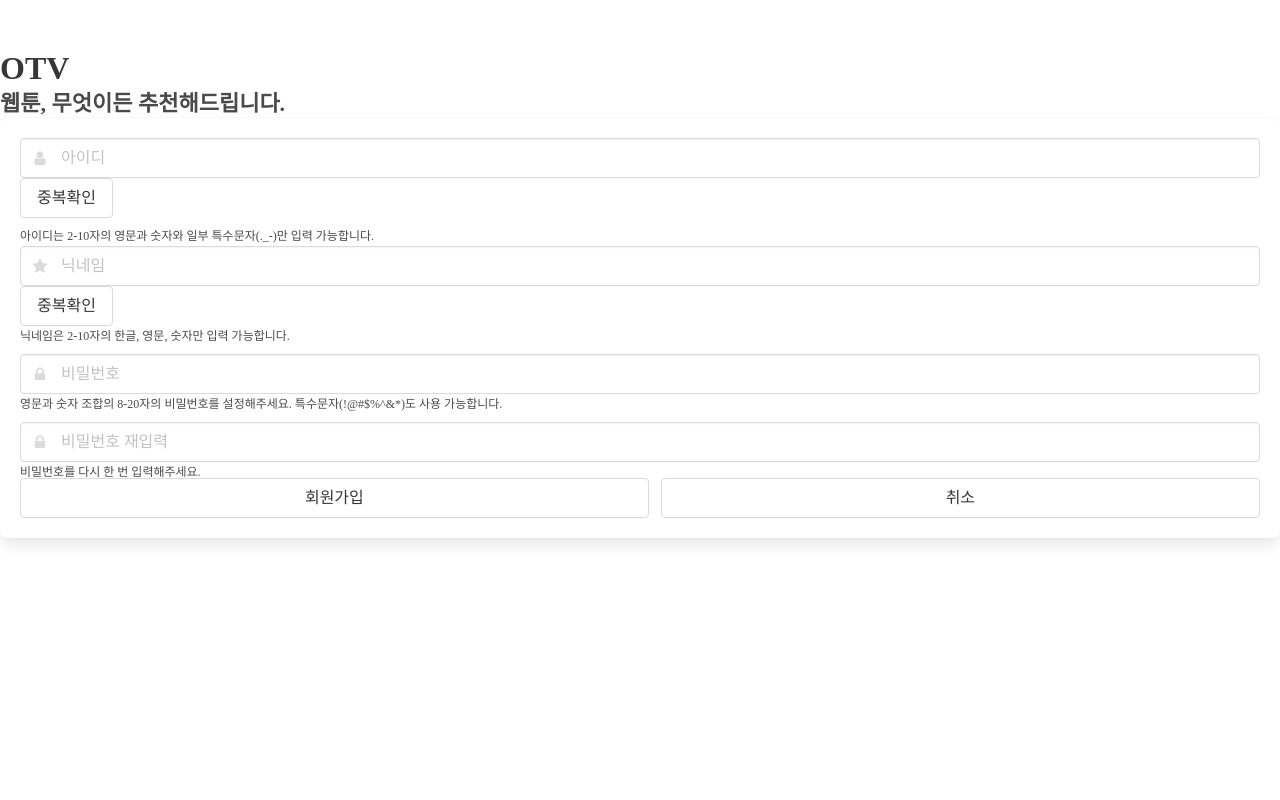
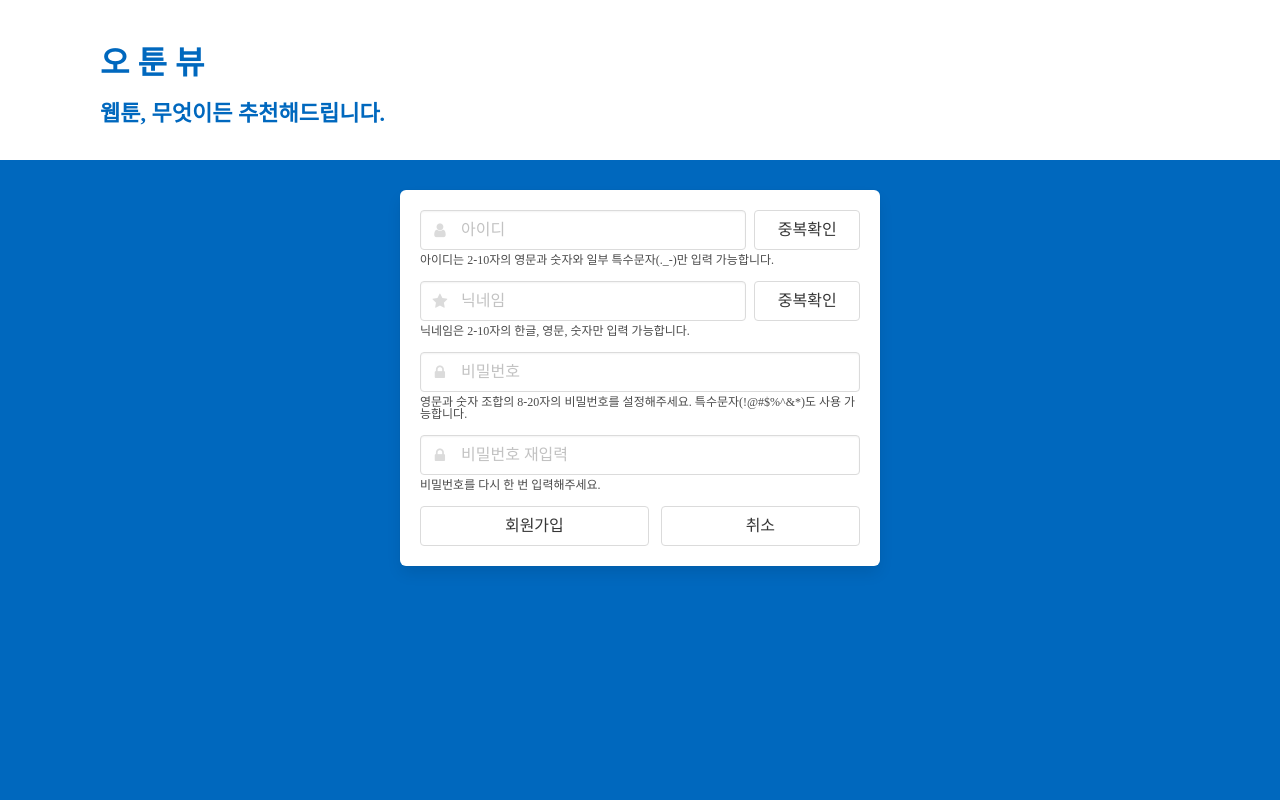
Before and after one commit to Jihyun85/team18_otv, a Flask app: page /join in a window 1280 px wide. Run offline with Flask 2, Linux system fonts and the light colour scheme; some libraries are stand-ins or nearby versions; some web fonts are replaced.

Commit message:
conflict resolve

```diff
--- a/static/css/join.css
+++ b/static/css/join.css
@@ -1 +1,80 @@
 /*join*/
+html,
+body{
+    background-color: #0068be;
+    height: 100vh;
+    width: 100vw;
+    position: relative;
+    margin: 0px;
+    padding: 0px;
+
+
+}
+
+.join-header{
+    padding : 45px 100px 45px 100px;
+    background-color: white;
+    width: 100vw;
+    height: 20vh;
+    postion: absolute;
+    top: 0;
+    left: 0;
+    margin: 0;
+}
+
+
+
+.join-container{
+    margin: auto 0;
+
+}
+
+.title,
+.subtitle {
+    color:#0068be;
+}
+
+
+.box{
+    max-width:480px;
+    max-heigth:300px;
+    margin:30px auto 0px auto;
+}
+
+.input:focus::placeholder{
+    color:transparent;
+}
+
+
+.input{
+    margin:0px;
+}
+
+
+.is_blue{
+    background-color:#0068be;
+    color:white;
+}
+
+
+.id-field,
+.nickname-field {
+    width: 100%;
+    display:flex;
+
+    justify-content: space-between;
+    align-items: center;
+}
+
+.id-check-box,
+.nickname-check-box{
+    width: 74%;
+}
+
+.btn-check{
+    width: 24%;
+}
+
+p{
+    margin-bottom: 15px;
+}
--- a/static/css/login.css
+++ b/static/css/login.css
@@ -1 +1,66 @@
 /*login*/
+html,
+body{
+    background-color: #0068be;
+    height: 100vh;
+    width: 100vw;
+    position: relative;
+    margin: 0px;
+    padding: 0px;
+
+
+}
+
+.longin-header{
+    padding : 45px 100px 45px 100px;
+    background-color: white;
+    width: 100vw;
+    height: 20vh;
+    postion: absolute;
+    top: 0;
+    left: 0;
+    margin: 0;
+}
+
+
+
+.login-container{
+    margin: auto 0;
+
+}
+
+.title,
+.subtitle {
+    color:#0068be;
+}
+
+/*.title-font{*/
+/*    color:white;*/
+/*}*/
+.box{
+    max-width:480px;
+    max-heigth:300px;
+    margin:30px auto 0px auto;
+}
+
+.id-box,
+.password-box{
+    margin-bottom: 3px;
+}
+input{
+    border:none;border-right:0px; border-top:0px; boder-left:0px;
+}
+
+.input:focus::placeholder{
+    color:transparent;
+}
+
+
+.open-login-button {
+    margin-top:15px;
+}
+
+.is_blue{
+    background-color:#0068be;
+    color:white;
+}
--- a/static/css/main.css
+++ b/static/css/main.css
@@ -1,6 +1,6 @@
 body {
     width: 100%;
-    padding-top: 50px;
+
 }
 
 .container {
--- a/templates/join.html
+++ b/templates/join.html
@@ -179,38 +179,47 @@
 
 </head>
 <body>
-    <section class="header">
-        <div class="titile-box">
-            <h1 class="title">OTV</h1>
+    <section class="join-header">
+        <div class="title-box">
+            <h1 class="title">오 툰 뷰</h1>
             <h3 class="subtitle">웹툰, 무엇이든 추천해드립니다.</h3>
         </div>
     </section>
-    <section class="login-section">
-        <div class="login-container">
+    <section class="join-section">
+        <div class="join-container">
             <div class="box">
-                <div class="field">   <!-- 아이디, 중복확인-->
-                    <div class="id-box control has-icons-left"> <!--아이디-->
+                <div class="id-field">   <!-- 아이디, 중복확인-->
+                    <div class="id-check-box control has-icons-left"> <!--아이디-->
                         <input id="input-username" class="input" type="text" placeholder="아이디">
                         <span class="icon is-small is-left"><i class="fa fa-user"></i></span>
                     </div>
-                    <div id="btn-check-dup" class="control">
+                     <button class="button btn-check" onclick="check_dup_id()">중복확인</button>
+                   <!-- <div id="btn-check-dup" class="control">
                         <button class="button" onclick="check_dup_id()">중복확인</button>
-                    </div>
+                    </div>-->
                 </div>
-                <p id="help-id" class="help">아이디는 2-10자의 영문과 숫자와 일부 특수문자(._-)만 입력 가능합니다.</p>
-                <p id="help-id-login" class="help is-danger"></p>
+                <div>
+                    <p id="help-id" class="help">아이디는 2-10자의 영문과 숫자와 일부 특수문자(._-)만 입력 가능합니다.</p>
+                    <p id="help-id-login" class="help is-danger"></p>
+                </div>
 
-                <div class="field">   <!-- 닉네임, 중복확인, 아이디 조건-->
-                    <div class="nickname-box control has-icons-left">
+
+                <div class="nickname-field">   <!-- 닉네임, 중복확인, 아이디 조건-->
+                    <div class="nickname-check-box control has-icons-left">
                         <input id="input-nickname" class="input" type="text" placeholder="닉네임">
                         <span class="icon is-small is-left"><i class="fa fa-star"></i></span>
                     </div>
-                    <div id="btn-check-dup-nickname" class="control">
+                    <button class="button btn-check" onclick="check_dup_nickname()">중복확인</button>
+                    <!--<div id="btn-check-dup-nickname" class="control">
                         <button class="button" onclick="check_dup_nickname()">중복확인</button>
-                    </div>
+                    </div>-->
+                </div>
+                <div>
                     <p id="help-nickname" class="help">닉네임은 2-10자의 한글, 영문, 숫자만 입력 가능합니다.</p>
                     <p id="help-nickname-login" class="help is-danger"></p>
                 </div>
+
+
 
 
                 <!-- 비밀번호 -->
@@ -230,10 +239,10 @@
                     </div>
                     <p id="help-password2" class="help">비밀번호를 다시 한 번 입력해주세요.</p>
                     <nav class="level is-mobile">
-                        <button class="level-item button is-sparta" onclick="sign_up()">
+                        <button class="level-item button" onclick="sign_up()">
                             회원가입
                         </button>
-                        <button class="level-item button is-sparta is-outlined" onclick="window.location.href='/login'">
+                        <button class="level-item button is-outlined" onclick="window.location.href='/login'">
                             취소
                         </button>
                     </nav>
```
Also changed, not shown: templates/detail.html (+55 -0 lines), templates/login.html (+9 -8 lines).
